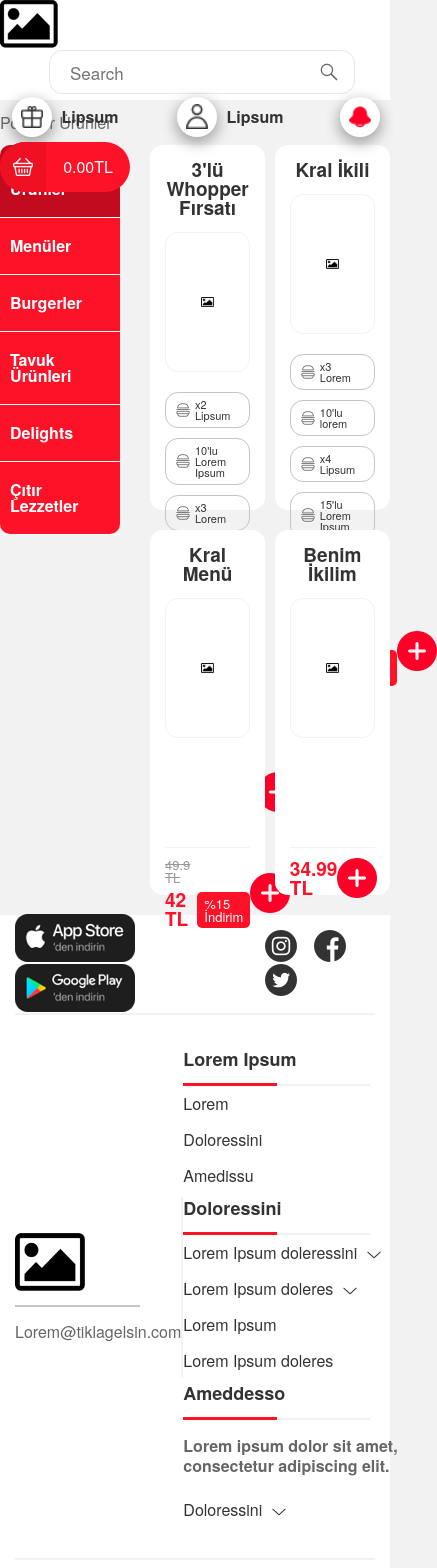
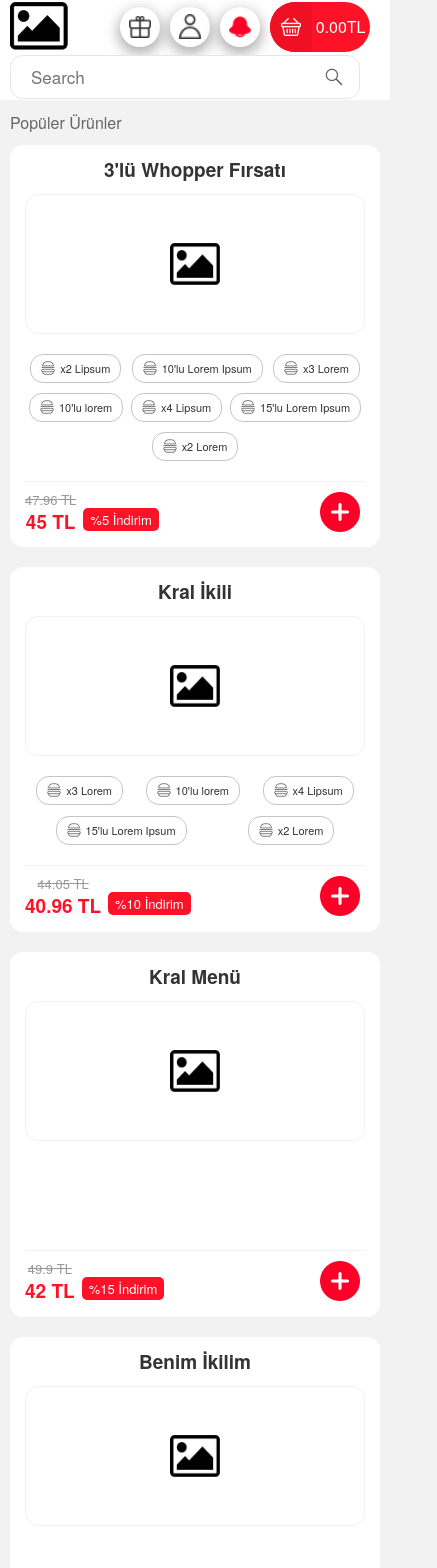
Before and after one commit to ozzkan-burak/fe-assignment, a React (Create React App) app: page / in a window 390 px wide. Shown: the top 1568 px of the page, 437 px wide, since content can reach past the window. Built offline with nearby package versions, Linux system fonts and the light colour scheme.

Commit message:
responsive

```diff
--- a/package.json
+++ b/package.json
@@ -9,10 +9,12 @@
     "@types/jest": "^27.4.0",
     "@types/node": "^16.11.22",
     "@types/react": "^17.0.39",
+    "@types/react-burger-menu": "^2.8.3",
     "@types/react-dom": "^17.0.11",
     "@types/react-redux": "^7.1.22",
     "axios": "^0.25.0",
     "react": "^17.0.2",
+    "react-burger-menu": "^3.0.6",
     "react-dom": "^17.0.2",
     "react-redux": "^7.2.6",
     "react-router-dom": "^5.2.0",
--- a/src/components/header/index.tsx
+++ b/src/components/header/index.tsx
@@ -28,14 +28,14 @@
 
   return (
     <header className="header">
-      <div className="header__container row">
-        <div className="header__logo col-md-1">
+      <div className="header__container">
+        <div className="header__logo ">
           <img src={bitmap} alt="logo" />
         </div>
-        <div className="header__search col-12 col-md-6">
+        <div className="header__search ">
           <SearchBar />
         </div>
-        <div className="header__cart-container col-md-5 row">
+        <div className="header__cart-container">
           <div className="header__promotion-wrapper ">
             <IconButton icon={'notification'} text={'Lipsum'} bgColor={'white'} />
           </div>
--- a/src/style/components/_breadCrumb.scss
+++ b/src/style/components/_breadCrumb.scss
@@ -13,3 +13,11 @@
      padding-top: 5px;
    }
 }
+
+// responsive
+
+@media screen and (max-width: 598px) {
+  .bread-crumb{
+    padding-left: 1rem;
+  }
+}
--- a/src/style/components/_card.scss
+++ b/src/style/components/_card.scss
@@ -1,6 +1,6 @@
 .card {
   width:48%;
-  height: 365px;
+  min-height: 365px;
   margin-bottom: 2rem;;
   &-container{
     width: 100%;
@@ -87,3 +87,30 @@
     }
   }
 }
+
+
+// responsive
+
+
+@media screen and (max-width: 1200px) {
+
+}
+
+@media screen and (max-width: 960px) {
+
+}
+
+@media screen and (max-width: 768px) {
+  .card {
+    width: 100%;
+  }
+}
+
+@media screen and (max-width: 599px) {
+
+}
+
+
+@media screen and (max-width: 598px) {
+
+}
--- a/src/style/components/_footer.scss
+++ b/src/style/components/_footer.scss
@@ -127,3 +127,56 @@
   font-size: 1.8rem;;
   color: $color;
 }
+
+
+// responsive
+
+@media screen and (max-width: 1200px) {
+
+}
+
+@media screen and (max-width: 960px) {
+
+}
+
+@media screen and (max-width: 768px) {
+  .footer-middle__content-wrapper {
+    display: none;
+  }
+  .footer-middle-container {
+
+  }
+  .footer-middle__email-wrapper{
+    border:none;
+    width: 100%;
+  }
+
+}
+
+
+
+
+@media screen and (max-width: 599px) {
+  .footer-top-container__social-wrapper {
+    @include Display(flex, center, center);
+    flex-direction:column;
+    > img {
+      margin-left: 0 !important;
+      margin: .5rem 0;
+    }
+  }
+  .footer-top-container{
+    height: 100%;
+  }
+  .footer-top-container__store-wrapper{
+    @include Display(flex, space-between, center);
+    width: 80%;
+    > img {
+      margin: 0 !important;
+    }
+  }
+}
+
+@media screen and (max-width: 399px) {
+
+}
--- a/src/style/components/_header.scss
+++ b/src/style/components/_header.scss
@@ -11,6 +11,10 @@
   }
   &__logo {
     padding:0;
+    width: 14rem
+  }
+  &__search {
+    width: 57rem;
   }
   &__cart-container {
    @include Display(flex, space-between, center);
@@ -48,3 +52,132 @@
     @include Display (flex, center, center);
   }
 }
+
+
+
+// responsive
+
+@media screen and (max-width: 1200px) {
+  .header{
+    padding: 0 5rem;
+  }
+}
+
+@media screen and (max-width: 960px) {
+  .header{
+    padding: 0 5rem;
+  }
+}
+
+@media screen and (max-width: 768px) {
+  .header{
+    &__container{
+      flex-wrap: wrap;
+    }
+
+    &__logo{
+      order:1;
+      width: 45% !important;
+
+    }
+    &__cart-container{
+      order:1;
+      width: 50%;
+      height: 50%;
+
+    }
+    &__search{
+      order: 2;
+      width: 100%;
+      // padding-right: 8.5rem;
+      // padding-left: 4rem;
+      justify-content: center;
+
+      .search-wrapper {
+        width: 100%;
+      }
+    }
+    &__cart-wrapper{
+      margin-left:1rem;
+    }
+  }
+  .search {
+    width: 100%;
+  }
+  .icon-button-content{
+    display: none;
+  }
+}
+
+
+
+
+@media screen and (max-width: 599px) {
+  .header{
+    padding: 0 1rem;
+    &__container{
+      flex-wrap: wrap;
+    }
+
+    &__logo{
+
+      width: 38% !important;
+
+    }
+    &__cart-container{
+
+      width: 59%;
+      height: 40%;
+
+    }
+    &__search{
+
+      width: 100%;
+
+      justify-content: center;
+
+      .search-wrapper {
+        width: 100%;
+      }
+    }
+  }
+  .search {
+    width: 100%;
+  }
+  .icon-wrapper {
+    width: 7rem;
+  }
+}
+
+@media screen and (max-width: 399px) {
+  .header{
+    padding: 0 1rem;
+    &__container{
+      flex-wrap: wrap;
+    }
+
+    &__logo{
+
+      width: 27% !important;
+
+    }
+    &__cart-container{
+
+      width: 65%;
+      height: 40%;
+
+    }
+    &__search{
+
+      .search-wrapper {
+
+      }
+    }
+  }
+  .search {
+
+  }
+  .icon-wrapper {
+
+  }
+}
--- a/src/style/components/_navigation.scss
+++ b/src/style/components/_navigation.scss
@@ -56,3 +56,11 @@
 .active-link{
   background-color: $nav-active-bg-color !important;
 }
+
+// responsive
+
+@media screen and (max-width: 598px) {
+  .nav-container{
+    display: none;
+  }
+}
--- a/src/style/components/_searchBar.scss
+++ b/src/style/components/_searchBar.scss
@@ -30,3 +30,9 @@
   right: 37px;
   top:13px;
 }
+
+@media screen and (max-width: 767px) {
+  .search {
+    width: 100%;
+  }
+}
--- a/src/style/pages/_layout.scss
+++ b/src/style/pages/_layout.scss
@@ -9,3 +9,12 @@
 .content-wrapper {
   @include Display(flex, space-between);
 }
+
+//responsive
+
+@media screen and (max-width: 598px) {
+  .layout {
+    padding: 0 1rem;
+  }
+
+}
```
Also changed, not shown: 1 other file (tests, documents, lock files or other folders).
